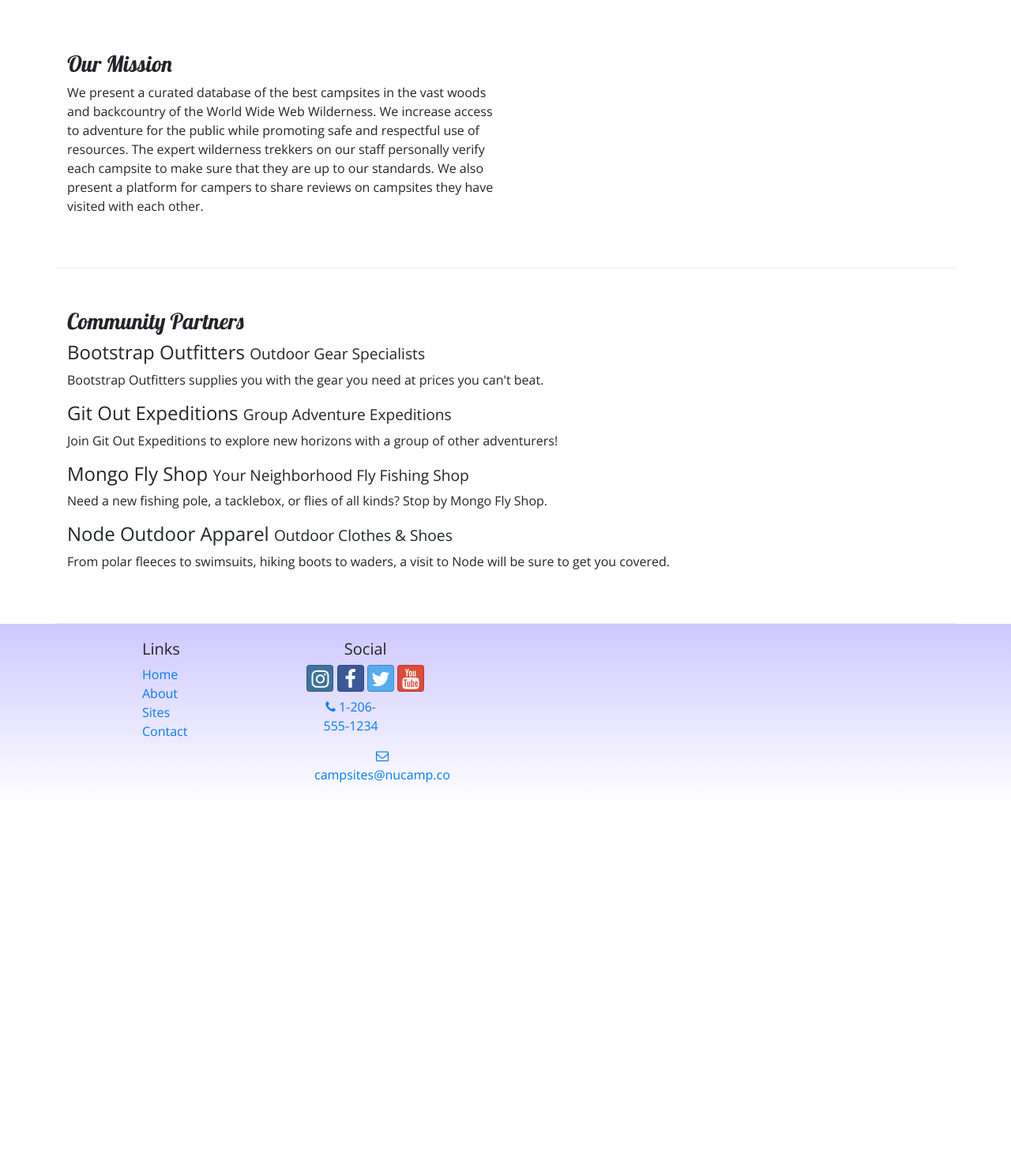
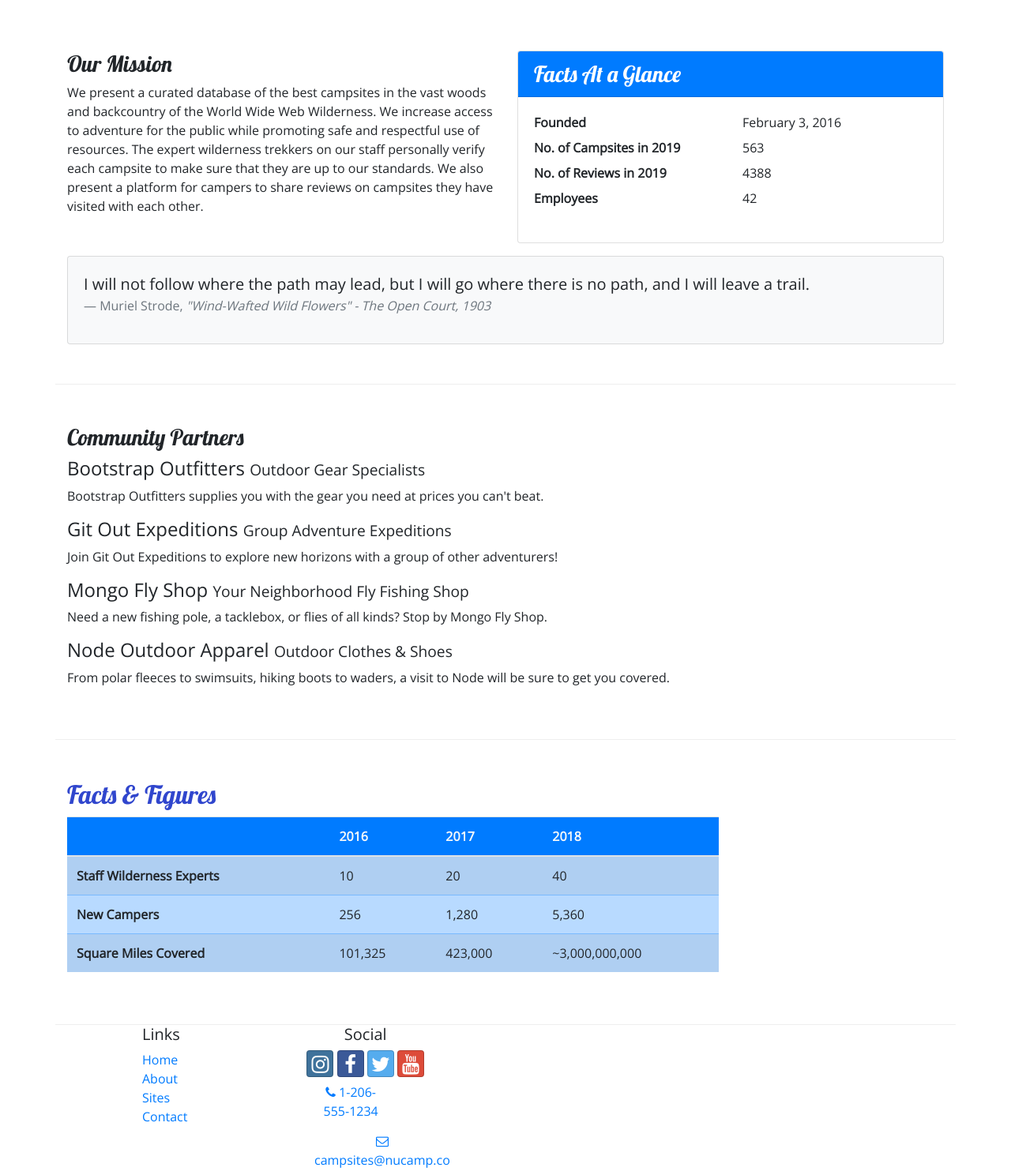
Before and after one commit to domooak/nucamp-site, a website: page aboutus.html in a window 1280 px wide. Shown: the part 340-1828 px from the top of the page at 79% size. Before the commit the page ends 1360 px from the top, so only its background shows below. Drawn offline with nearby package versions, Linux system fonts and the light colour scheme.

Commit message:
Table and Cards

```diff
--- a/aboutus.html
+++ b/aboutus.html
@@ -37,14 +37,10 @@
         </button>
         <div class="collapse navbar-collapse" id="nucampNavbar">
             <ul class="navbar-nav">
-                    <li class="nav-item "><a class="nav-link" href="index.html"><i class="fa fa-home fa-lg"> </i> Home
-                        </a></li>
-                    <li class="nav-item active"><a class="nav-link" href="#"> <i class="fa fa-info fa-lg"> </i> About
-                        </a></li>
-                    <li class="nav-item "><a class="nav-link" href="#"> <i class="fa fa-list fa-lg"> </i> Sites </a>
-                    </li>
-                    <li class="nav-item"><a class="nav-link" href="contactus.html"> <i class="fa fa-address-card fa-lg">
-                            </i> Contact </a></li>
+                <li class="nav-item "><a class="nav-link" href="index.html"><i class="fa fa-home fa-lg"> </i> Home </a></li>
+                <li class="nav-item active"><a class="nav-link" href="#"> <i class="fa fa-info fa-lg"> </i> About </a></li>
+                <li class="nav-item "><a class="nav-link" href="#"> <i class="fa fa-list fa-lg"> </i> Sites </a></li>
+                <li class="nav-item"><a class="nav-link" href="contactus.html"> <i class="fa fa-address-card fa-lg"> </i> Contact </a></li>
             </ul>
         </div>
     </div>
@@ -63,14 +59,37 @@
         </div>
 
         <div class="row row-content">
-            <div>
             <div class="col-sm-6">
                 <h3>Our Mission</h3>
-                    <p>We present a curated database of the best campsites in the vast woods and backcountry of the
-                        World Wide Web Wilderness. We increase access to adventure for the public while promoting safe
-                        and respectful use of resources. The expert wilderness trekkers on our staff personally verify
-                        each campsite to make sure that they are up to our standards. We also present a platform for
-                        campers to share reviews on campsites they have visited with each other.</p>
+                <p>We present a curated database of the best campsites in the vast woods and backcountry of the World Wide Web Wilderness. We increase access to adventure for the public while promoting safe and respectful use of resources. The expert wilderness trekkers on our staff personally verify each campsite to make sure that they are up to our standards. We also present a platform for campers to share reviews on campsites they have visited with  each other.</p>
+            </div>
+            <div class="col-sm-6">
+                <div class="card">
+                    <h3 class="card-header bg-primary text-white">Facts At a Glance</h3>
+                    <div class="card-body">
+                        <dl class="row">
+                            <dt class="col-6">Founded</dt>
+                            <dd class="col-6">February 3, 2016</dd>
+                            <dt class="col-6">No. of Campsites in 2019</dt>
+                            <dd class="col-6">563</dd>
+                            <dt class="col-6">No. of Reviews in 2019</dt>
+                            <dd class="col-6">4388</dd>
+                            <dt class="col-6">Employees</dt>
+                            <dd class="col-6">42</dd>
+                        </dl>
+                    </div>
+                </div>
+            </div>
+            <div class="col">
+                <div class="card bg-light mt-3">
+                    <blockquote class="blockquote card-body">
+                        <p class="mb-0">I will not follow where the path may lead, but I will go where there is no path, and I will leave a trail.</p>
+                        <footer class="blockquote-footer">Muriel Strode,
+                            <cite title="Source Title">"Wind-Wafted Wild Flowers" -
+                                The Open Court, 1903
+                            </cite>
+                        </footer>
+                    </blockquote>
         		</div>
             </div>
         </div>
@@ -94,8 +113,46 @@
                 </div>
             </div>
         </div>
+        <div class="row row-content">
+            <div class="col-sm-9">
+            	<h2>Facts &amp; Figures</h2>
+            	<div class="table-responsive">
+               	    <table class="table table-striped">
+	                    <thead>
+	                        <tr class="bg-primary text-light">
+	                            <th></th>
+	                            <th>2016</th>
+	                            <th>2017</th>
+	                            <th>2018</th>
+	                        </tr>
+                    	</thead>
+	                    <tbody class="table-primary">
+                            <tr>
+                                <th>Staff Wilderness Experts</th>
+                                <td>10</td>
+                                <td>20</td>
+                                <td>40</td>
+                            </tr>
+                            <tr>
+                                <th>New Campers</th>
+                                <td>256</td>
+                                <td>1,280</td>
+                                <td>5,360</td>
+                            </tr>
+                            <tr>
+                                <th>Square Miles Covered</th>
+                                <td>101,325</td>
+                                <td>423,000</td>
+                                <td>~3,000,000,000</td>
+                            </tr>
+                        </tbody>
+                    </table>
                 </div>
-    <footer>
+            </div>
+       </div>
+</div>
+
+        <footer >
             <div class="container">
                 <div class="row">
                     <div class="col-4 col-sm-2 offset-1">
@@ -110,20 +167,15 @@
                     <div class="col-6 col-sm-5 text-center">
                         <div class="col-6 col-sm-5 text-center">
                             <h5>Social</h5>
-                        <a class="btn btn-social-icon btn-instagram" href="http://instagram.com/"> <i
-                                class="fa fa-instagram"> </i> </a>
-                        <a class="btn btn-social-icon btn-facebook" href="http://facebook.com/"> <i
-                                class="fa fa-facebook"> </i> </a>
-                        <a class="btn btn-social-icon btn-twitter" href="http://twitter.com/"> <i class="fa fa-twitter">
-                            </i> </a>
-                        <a class="btn btn-social-icon btn-google" href="http://youtube.com/"> <i class="fa fa-youtube">
-                            </i> </a>
+                                  <a class="btn btn-social-icon btn-instagram" href="http://instagram.com/"> <i class="fa fa-instagram"> </i> </a>
+                    <a class="btn btn-social-icon btn-facebook" href="http://facebook.com/"> <i class="fa fa-facebook"> </i> </a>
+                    <a class="btn btn-social-icon btn-twitter" href="http://twitter.com/"> <i class="fa fa-twitter"> </i> </a>
+                    <a class="btn btn-social-icon btn-google" href="http://youtube.com/"> <i class="fa fa-youtube"> </i> </a>
+
                 </div>
                 <div class="col-sm-4 text-center">
-                        <a role="button" class="btn btn-link" href="tel:+12065551234"> <i class="fa fa-phone"> </i>
-                            1-206-555-1234 </a><br />
-                        <a role="button" class="btn btn-link" href="mailto:campsites@nucamp.co"> <i
-                                class="fa fa-envelope-o"> </i> campsites@nucamp.co </a>
+                    <a role="button" class="btn btn-link" href="tel:+12065551234"> <i class="fa fa-phone"> </i> 1-206-555-1234 </a><br />
+                    <a role="button" class="btn btn-link" href="mailto:campsites@nucamp.co"> <i class="fa fa-envelope-o"> </i> campsites@nucamp.co </a>
                 </div>
                 </div>
             </div>
--- a/css/styles.css
+++ b/css/styles.css
@@ -14,7 +14,7 @@ header h2{
     color: #CeC8FF;
 }
 
-footer{
+.site-footer{
     background-image: linear-gradient(#CEC8FF, white);
     padding: 20px 0;
 }
```
Lines whose indentation alone changed are shown as unchanged.
